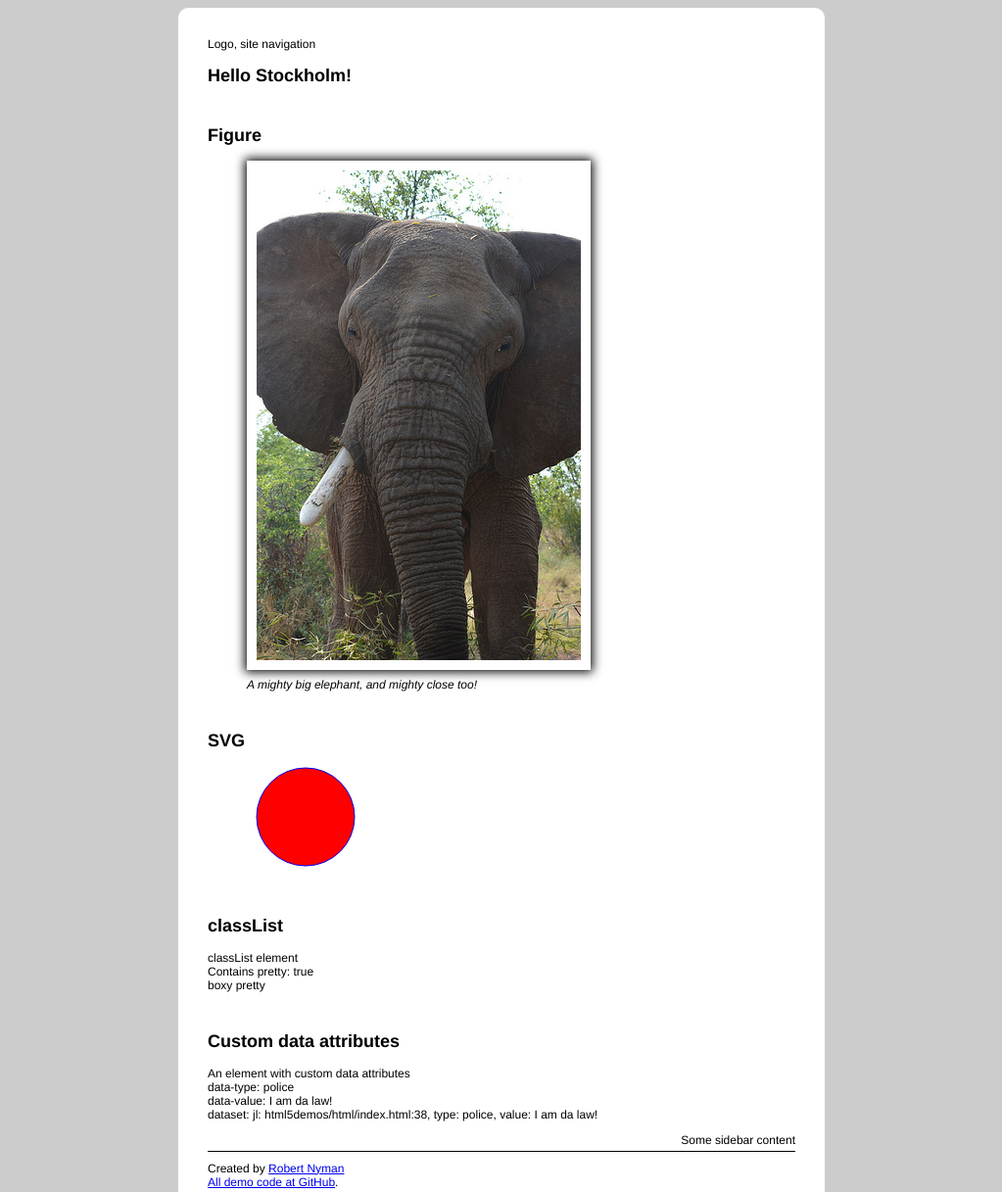
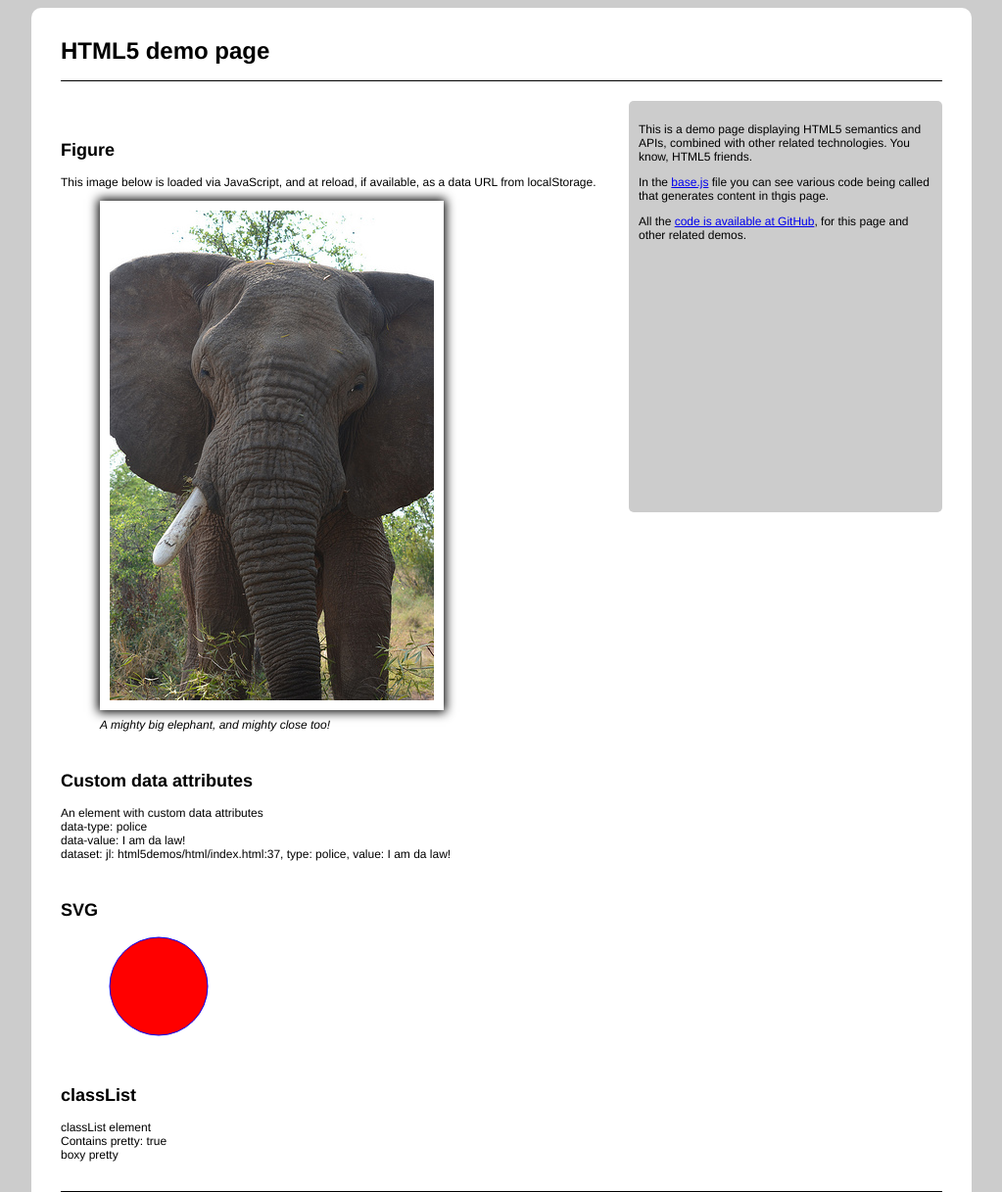
Before and after one commit to robnyman/robnyman.github.com, a plain HTML site: page html5demos/html/index.html in a window 1280 px wide. Shown: the top 1217 px of the page at 98% size, without its empty margins (128-1151 px from the left). Drawn offline with Linux system fonts and the light colour scheme.

Commit message:
Added localStorage demo

```diff
--- a/html5demos/html/css/base.css
+++ b/html5demos/html/css/base.css
@@ -3,16 +3,12 @@ body {
     background: #ccc;
 }
 
+h1 {
+    margin-top: 0;
+}
+
 h2 {
     margin-top: 40px;
-}
-
-.container {
-    width: 600px;
-    background: #fff;
-    border-radius: 10px;
-    margin: 0 auto;
-    padding: 30px;
 }
 
 img {
@@ -25,8 +21,30 @@ figcaption {
     font-style: italic;
 }
 
+.container {
+    width: 900px;
+    background: #fff;
+    border-radius: 10px;
+    margin: 0 auto;
+    padding: 30px;
+}
+
+header {
+    margin-bottom: 20px;
+    border-bottom: 1px solid #000;
+}
+
+.main-content {
+    overflow: hidden;
+}
+
 .additional-content {
     float: right;
+    width: 300px;
+    height: 400px;
+    padding: 10px;
+    background: #ccc;
+    border-radius: 5px
 }
 
 .page-footer {
--- a/html5demos/html/index.html
+++ b/html5demos/html/index.html
@@ -2,7 +2,7 @@
 <html lang="en">
     <head>
         <meta charset="UTF-8">
-        <title>Page</title>
+        <title>HTML5 demo page</title>
         <link rel="stylesheet" href="css/base.css" type="text/css" media="screen">
     </head>
 
@@ -11,35 +11,43 @@
         <div class="container">
 
             <header class="header" role="banner">
-                Logo, site navigation
+                <h1>HTML5 demo page</h1>
             </header>
 
             <div class="main">
                 <article class="main-content" role="main">
-                    <h1>Hello Stockholm!</h1>
+
+                    <aside class="additional-content" aria-live="polite" aria-relevant="additions" aria-atomic="true">
+                        <p>This is a demo page displaying HTML5 semantics and APIs, combined with other related technologies. You know, HTML5 friends.</p>
+                        <p>In the <a href="js/base.js">base.js</a> file you can see various code being called that generates content in thgis page.</p>
+                        <p>All the <a href="https://github.com/robnyman/robnyman.github.com">code is available at GitHub</a>, for this page and other related demos.
+                        </p>
+                    </aside>
 
                     <h2>Figure</h2>
+
+                    <p>This image below is loaded via JavaScript, and at reload, if available, as a data URL from localStorage.</p>
                     <figure>
-                        <img src="elephant.jpg" alt="A close up of an elephant">
+                        <img id="elephant" src="about:blank" alt="A close up of an elephant">
                         <figcaption>A mighty big elephant, and mighty close too!</figcaption>
                     </figure>
+
+
+                    <h2>Custom data attributes</h2>
+                    <p id="custom-attributes" data-type="police" data-value="I am da law!">An element with custom data attributes</p>
+
 
                     <h2>SVG</h2>
                     <svg xmlns="http://www.w3.org/2000/svg" width="200" height="110" version="1.1" >
                         <circle cx="100" cy="52" r="50" stroke="#0000ff" stroke-width="1" fill="#ff0000" />
                     </svg>
 
+
                     <h2>classList</h2>
                     <div id="classlist-demo">
                         classList element
                     </div>
 
-                    <h2>Custom data attributes</h2>
-                    <p id="custom-attributes" data-type="police" data-value="I am da law!">An element with custom data attributes</p>
-
-                    <aside class="additional-content" aria-live="polite" aria-relevant="additions" aria-atomic="true">
-                        Some sidebar content
-                    </aside>
 
                 </article>
             </div>
--- a/html5demos/html/js/base.js
+++ b/html5demos/html/js/base.js
@@ -1,4 +1,56 @@
 (function () {
+    // localStorage
+    var imgInfo = JSON.parse(localStorage.getItem("imgInfo")) || {},
+        elephant = document.getElementById("elephant"),
+        imgInfoDate = imgInfo.date,
+        date = new Date(),
+        todaysDate = (date.getMonth() + 1).toString() + date.getDate().toString();
+
+    // Compare date and create localStorage if it's not existing/too old
+    if (typeof imgInfoDate === "undefined" || imgInfoDate < todaysDate) {
+        elephant.addEventListener("load", function () {
+            var imgCanvas = document.createElement("canvas"),
+                imgContext = imgCanvas.getContext("2d");
+
+            // Make sure canvas is as big as the picture
+            imgCanvas.width = elephant.width;
+            imgCanvas.height = elephant.height;
+
+            // Draw image into canvas element
+            imgContext.drawImage(elephant, 0, 0, elephant.width, elephant.height);
+
+            // Save image as a data URL
+            imgInfo.src = imgCanvas.toDataURL("image/png");
+
+            // Set date for localStorage
+            imgInfo.date = todaysDate;
+
+            // Save as JSON in localStorage
+            localStorage.setItem("imgInfo", JSON.stringify(imgInfo));
+        }, false);
+
+        // Set initial image src
+        elephant.setAttribute("src", "elephant.jpg");
+    }
+    else {
+        elephant.setAttribute("src", imgInfo.src);
+    }
+
+    // custom attributes
+    var customAttributes = document.getElementById("custom-attributes"),
+        attributes,
+        dataset = [];
+    attributes = "<br>data-type: " + customAttributes.getAttribute("data-type");
+    attributes += "<br>data-value: " + customAttributes.getAttribute("data-value");
+    attributes += "<br>dataset: ";
+    for (var i in customAttributes.dataset) {
+        dataset.push(i + ": " + customAttributes.dataset[i]);
+    }
+    attributes += dataset.join(", ");
+    customAttributes.innerHTML += attributes;
+
+
+    // classList
     var elm = document.getElementById("classlist-demo");
     elm.classList.add("boxy");
     elm.classList.add("pretty");
@@ -8,15 +60,52 @@
     elm.innerHTML += "<br>" + elm.classList.toString();
 
 
-    var customAttributes = document.getElementById("custom-attributes"),
-        attributes
-        dataset = [];
-    attributes = "<br>data-type: " + customAttributes.getAttribute("data-type");
-    attributes += "<br>data-value: " + customAttributes.getAttribute("data-value");
-    attributes += "<br>dataset: ";
-    for (var i in customAttributes.dataset) {
-        dataset.push(i + ": " + customAttributes.dataset[i]);
-    }
-    attributes += dataset.join(", ");
-    customAttributes.innerHTML += attributes;
+    // IndexedDB
+    var indexedDB = window.indexedDB || window.webkitIndexedDB || window.mozIndexedDB || window.msIndexedDB;
+
+    var request = indexedDB.open("ABBADatabase", 2),
+        db,
+        customerData = [
+            {
+                ssn: "444-44-4444",
+                name: "Bill",
+                age: 35,
+                email: "bill@company.com"
+            },
+            {
+                ssn: "555-55-5555",
+                name: "Donna",
+                age: 32,
+                email: "donna@home.org"
+            }
+        ];
+
+    request.onerror = function (event) {
+        console.log("Error creating IndexedDB database");
+    };
+
+    request.onsuccess = function (event) {
+        console.log("Success creating IndexedDB database");
+        db = request.result;
+    };
+
+    request.onupgradeneeded = function (event) {
+        if (typeof db !== "undefined") {
+            var objectStore = db.createObjectStore("customers", {
+                keyPath: "ssn"
+            });
+
+            objectStore.createIndex("name", "name", {
+                unique: false
+            });
+
+            objectStore.createIndex("email", "email", {
+                unique: true
+            });
+
+            for (var i in customerData) {
+                objectStore.add(customerData[i]);
+            }
+        }
+    };
 })();
```
